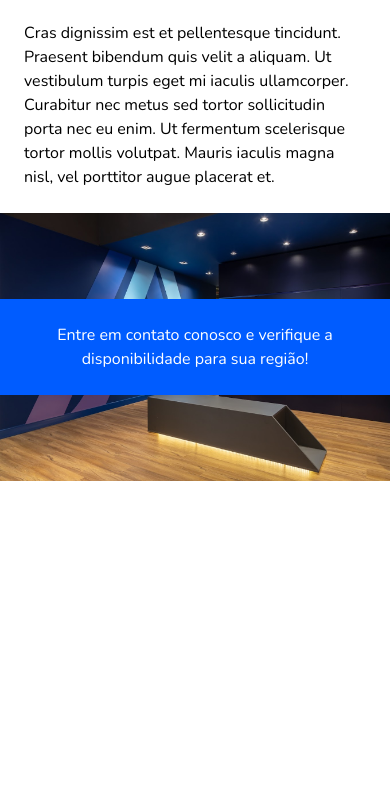
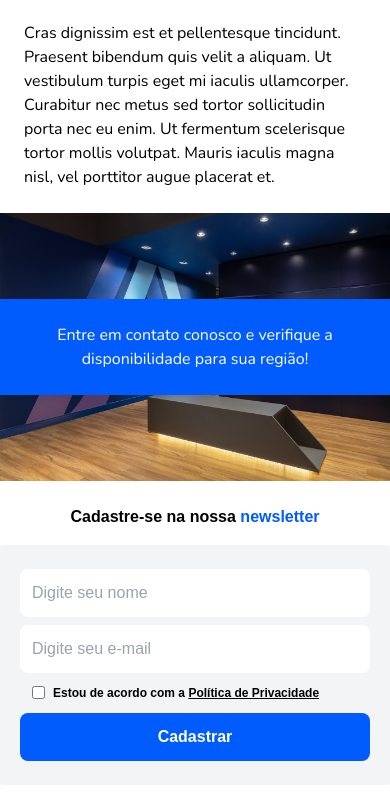
Before and after one commit to caio300/AVANTI-Projeto1, a website built with Vite: page src/index.html in a window 390 px wide. Shown: the part 3235-4044 px from the top of the page. Before the commit the page ends 3716 px from the top, so only its background shows below. Built offline with nearby package versions, Linux system fonts and the light colour scheme; files whose address does not match are found by name.

Commit message:
Finalizado formulário (Mobile)

```diff
--- a/src/index.html
+++ b/src/index.html
@@ -187,5 +187,30 @@
         <p>Entre em contato conosco e verifique a disponibilidade para sua região!</p>
       </div>
     </div>
+
+    <div class="min-h-screen flex flex-col items-center justify-center p-6">
+      <div class="w-full max-w-md">
+          <h2 class="text-center text-base font-bold mb-4">
+              Cadastre-se na nossa <a href="#" class="text-primary">newsletter</a>
+          </h2>
+      </div>
+
+      <div class="bg-gray-100 rounded-lg w-auto">
+          <form action="#" method="POST" class="flex flex-col p-6 gap-2 w-full">
+              <input type="text" placeholder="Digite seu nome" class="w-[350px] p-3 rounded-lg">
+              <input type="email" placeholder="Digite seu e-mail" class="w-[350px] p-3 rounded-lg">
+
+              <div class="flex items-center text-xs mr-2 ml-2 px-3">
+                  <input type="checkbox" id="termos" class="">
+                  <label for="termos" class="text-[#656565] text-xs font-bold py-1 px-2">Estou de acordo com a <a href="#" class="text-[#656565] text-xs font-bold underline">Política de Privacidade</a></label>
+              </div>
+
+              <button type="submit" class="w-full bg-primary text-base text-white font-bold p-3 rounded-lg hover:bg-blue-700 transition">
+                  Cadastrar
+              </button>
+          </form>
+      </div>
+    </div>
+
   </body>
 </html>
--- a/tailwind.config.js
+++ b/tailwind.config.js
@@ -9,6 +9,7 @@ export default {
         grayPrimary: '#E7E7EA',
         graySecondary: '#DDDDDD',
         grayTertiary: '#DEDEDE',
+        grayQuaternary: '#F5F5F5',
         grayScale: '#303030',
         greenPrimary: '#5EC0BE'
       },
```
